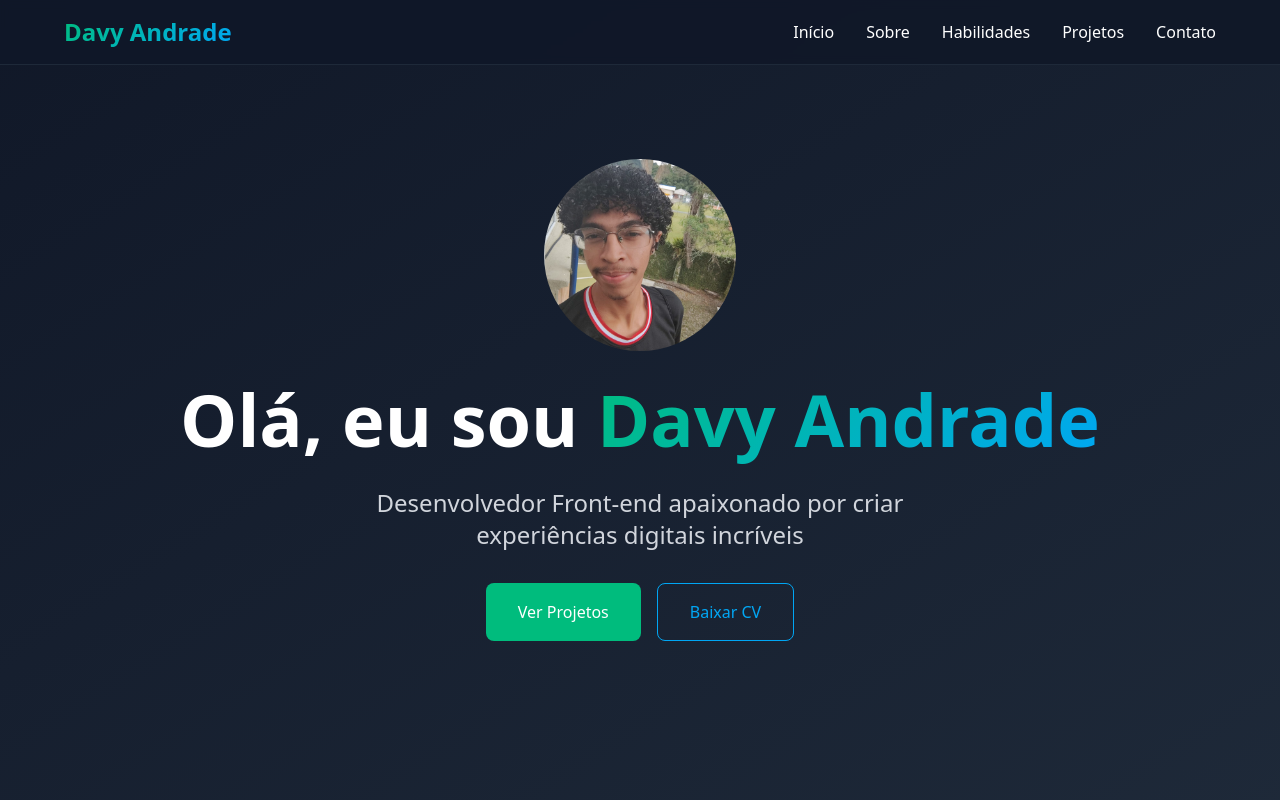
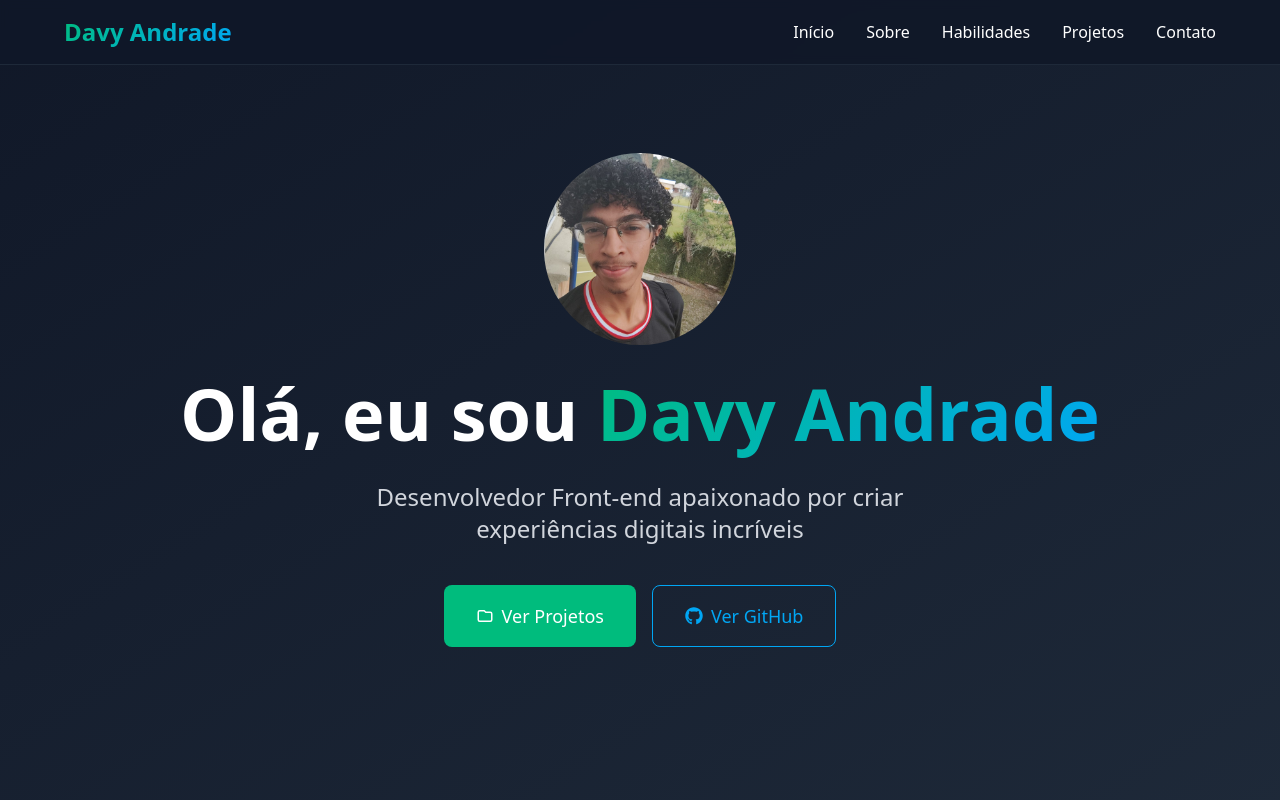
Before and after one commit to DavyAndrade/Portfolio-React, a React (Vite) app: page / in a window 1280 px wide. Shown: the top 800 px of the page. Built offline with nearby package versions, Linux system fonts and the light colour scheme.

Commit message:
feat: Atualizando Lista de Projetos e Hero Section
Novos botões (com ícones) e lista de projetos atualizada

```diff
--- a/src/components/sections/Hero/Hero.jsx
+++ b/src/components/sections/Hero/Hero.jsx
@@ -1,6 +1,7 @@
 import davy from "../../../assets/davy.jpg";
-
 import Button from "../../ui/Button";
+import { FaGithub } from "react-icons/fa";
+import { HiOutlineFolder } from "react-icons/hi";
 
 export default function Hero() {
   return (
@@ -26,22 +27,26 @@ export default function Hero() {
           incríveis
         </p>
 
-        <div className="flex w-full flex-col gap-4 sm:flex-row sm:justify-center">
+        <div className="flex w-full flex-col mt-2 gap-4 sm:flex-row sm:justify-center">
           <Button
             style={
-              "bg-emerald-500 text-white px-8 py-4 rounded-lg hover:bg-emerald-600 transition-colors font-medium focus:bg-emerald-600 cursor-pointer"
+              "flex justify-center items-center bg-emerald-500 text-white px-8 py-4 gap-2 rounded-lg text-lg hover:bg-emerald-600 transition-colors font-medium focus:bg-emerald-600 cursor-pointer"
             }
             text={"Ver Projetos"}
             action={() => {
-              window.location.href = "#projects";
+              document.getElementById("projects").scrollIntoView();
             }}
+            icon={<HiOutlineFolder />}
           />
           <Button
             style={
-              "border border-sky-500 text-sky-500 px-8 py-4 rounded-lg hover:bg-sky-500 hover:text-white focus:bg-sky-500 focus:text-white transition-colors font-medium cursor-pointer"
+              "flex justify-center items-center border border-sky-500 text-sky-500 px-8 py-4 gap-2 text-lg rounded-lg hover:bg-sky-500 hover:text-white focus:bg-sky-500 focus:text-white transition-colors font-medium cursor-pointer"
             }
-            text={"Baixar CV"}
-            action={() => {}}
+            text={"Ver GitHub"}
+            action={() => {
+              window.open("https://github.com/DavyAndrade", "_blank");
+            }}
+            icon={<FaGithub />}
           />
         </div>
       </div>
--- a/src/components/sections/Projects/ProjectCard.jsx
+++ b/src/components/sections/Projects/ProjectCard.jsx
@@ -2,7 +2,10 @@ import Button from "../../ui/Button";
 
 export default function ProjectCard({ project }) {
   return (
-    <article className="bg-gray-800 rounded-2xl hover:translate-y-[-4px] hover:shadow-xl focus:translate-y-[-4px] focus:shadow-xl transition-all duration-300 flex flex-col w-full border border-gray-700" tabIndex={0}>
+    <article
+      className="bg-gray-800 rounded-2xl hover:translate-y-[-4px] hover:shadow-xl focus:translate-y-[-4px] focus:shadow-xl transition-all duration-300 flex flex-col w-full border border-gray-700"
+      tabIndex={0}
+    >
       <img
         src={project.image}
         alt={project.name}
--- a/src/components/sections/Projects/projects.js
+++ b/src/components/sections/Projects/projects.js
@@ -3,6 +3,7 @@ import TaskFlowImg from "../../../assets/taskflow.png";
 import LocalizaCEPImg from "../../../assets/localizacep.png";
 import BentoGridImg from "../../../assets/bentogrid.png";
 import SocialLinkProfileImg from "../../../assets/social-links.png";
+import ReciclaTechImg from "../../../assets/reciclatech.png";
 
 const projects = [
   {
@@ -33,6 +34,15 @@ const projects = [
     image: LocalizaCEPImg,
   },
   {
+    name: "ReciclaTech",
+    description:
+      "Projeto fictício de um site para uma empresa de reciclagem de eletrônicos.",
+    demo: "https://davyandrade.github.io/ReciclaTech/",
+    repo: "https://github.com/DavyAndrade/ReciclaTech",
+    tags: ["HTML", "CSS", "SCSS", "Responsividade"],
+    image: ReciclaTechImg,
+  },
+  {
     name: "Bento Grid",
     description:
       "Um projeto simples feito com HTML e CSS utilizando Grid para montar um Bento Grid",
```
Also changed, not shown: src/assets/reciclatech.png (added).
